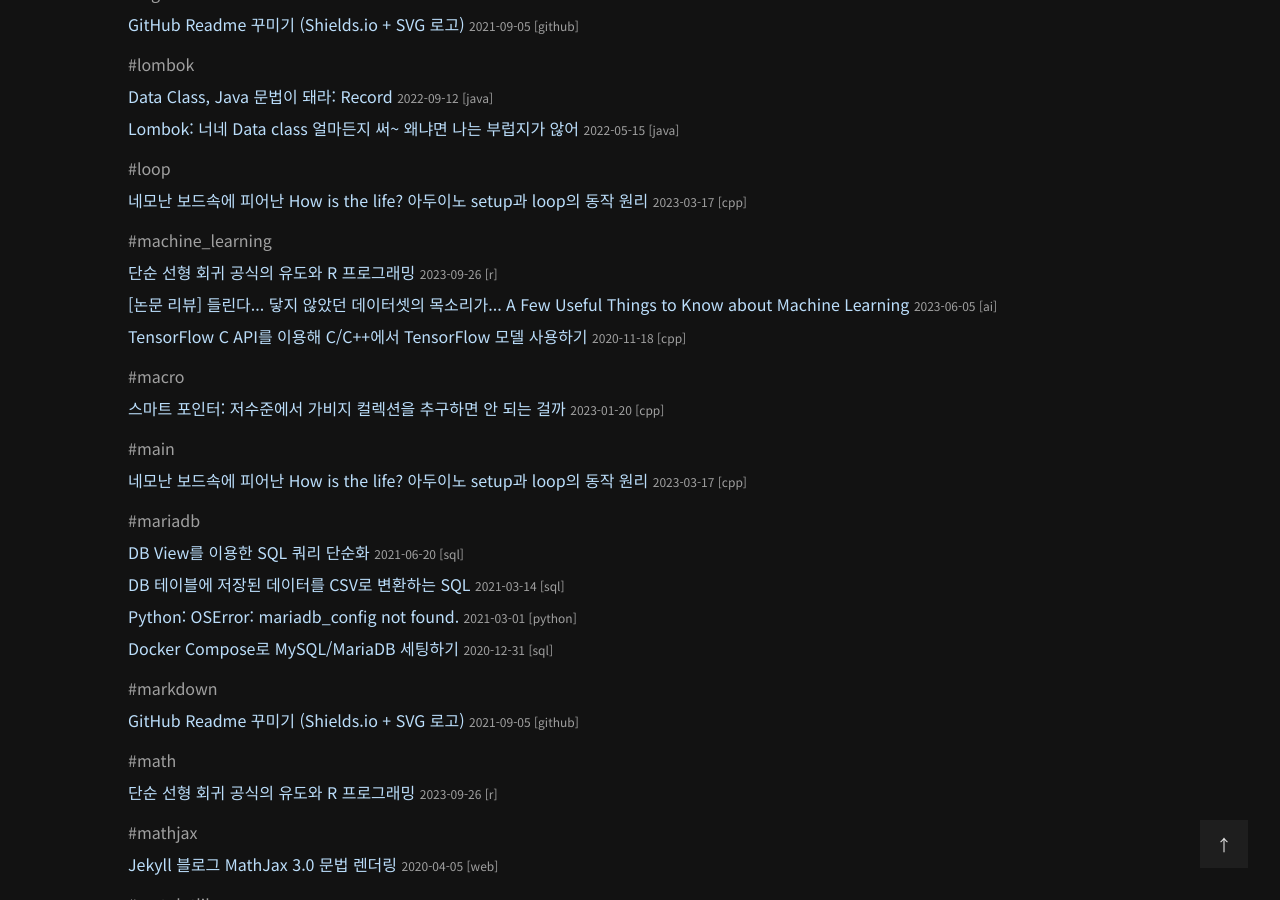
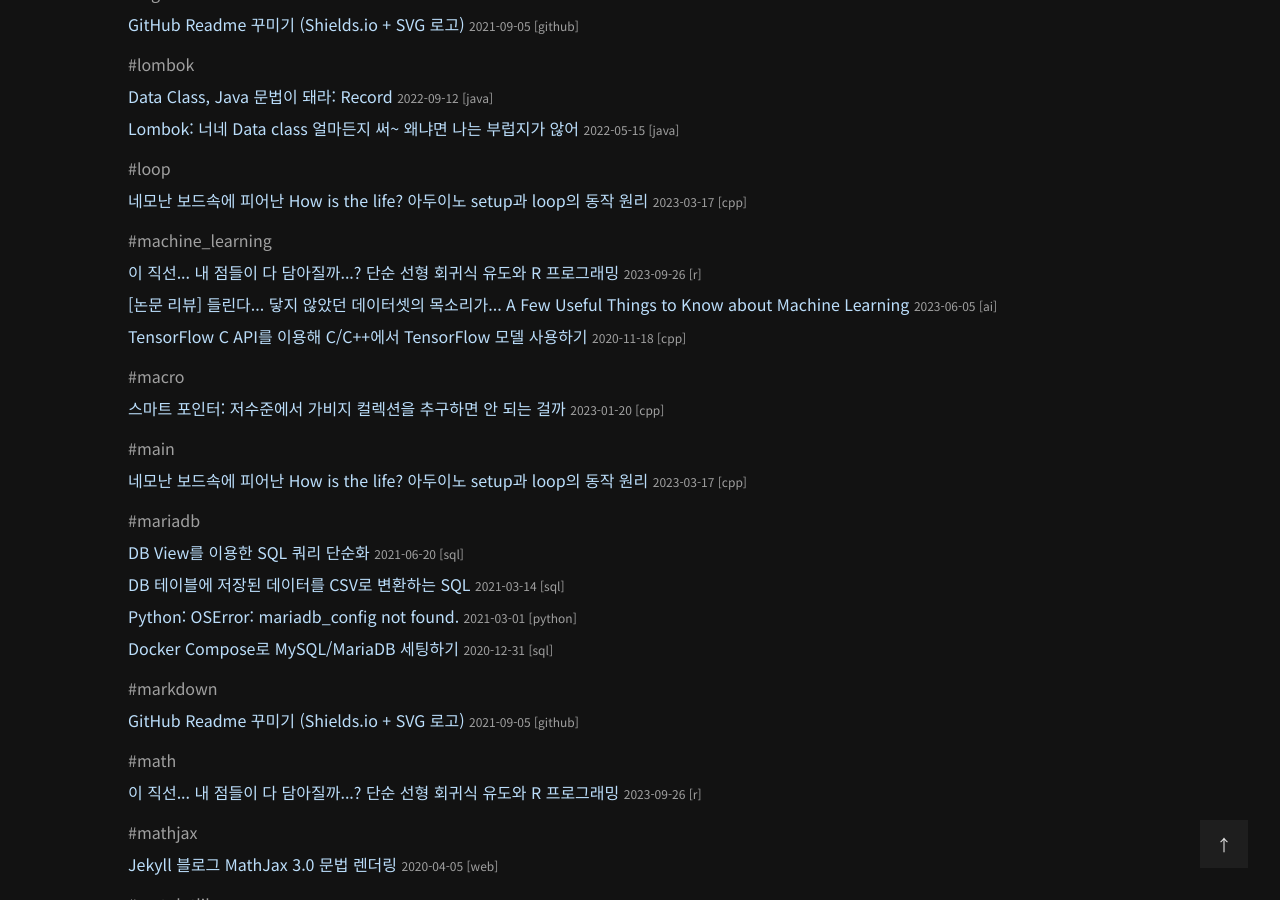
Before and after one commit to int-i/int-i.github.io, a Jekyll site: the page built from tags.html, in a window 1280 px wide and 900 px high, scrolled down 21130 px. Built offline with Jekyll 4.4.1, drawn with Linux system fonts in a browser that asks for light colours; some of the changed text lies outside the part shown.

Commit message:
Update post

````diff
--- a/_posts/2023-09-26-linear-regression.md
+++ b/_posts/2023-09-26-linear-regression.md
@@ -1,9 +1,10 @@
 ---
-title: "단순 선형 회귀 공식의 유도와 R 프로그래밍"
+title: "이 직선... 내 점들이 다 담아질까...? 단순 선형 회귀식 유도와 R 프로그래밍"
 date: 2023-09-26
 author: Astro36
 category: r
 tags: [r, math, linear_regression, machine_learning]
+thumbnail: /assets/posts/2023-09-26-linear-regression/thumbnail.jpg
 ---
 
 **회귀 분석**은 두 변수 사이의 관계를 설명하거나 예측하는 **통계적 방법**입니다.
@@ -149,7 +150,11 @@
 
 > **증명**
 >
-> $$\sum(x_i-\bar{x})=\sum x_i-\sum\bar{x}=n\bar{x}-n\bar{x}=0$$이기 때문에,
+> 잔차($$=x_i-\bar{x}$$)의 합은 **항상 0**입니다.
+>
+> $$\sum(x_i-\bar{x})=\sum x_i-\sum\bar{x}=n\bar{x}-n\bar{x}=0$$
+>
+> $$\sum(x_i-\bar{x})=0$$이면,
 >
 > $$\bar{x}\sum(x_i-\bar{x})=0$$이고,
 >
@@ -163,7 +168,9 @@
 >
 > $$\sum x_i(x_i-\bar{x})=\sum (x_i-\bar{x})^2\quad\cdots(4)$$
 >
-> 마찬가지로, $$\sum(y_i-\bar{y})=\sum y_i-\sum\bar{y}=n\bar{y}-n\bar{y}=0$$이기 때문에,
+> 마찬가지로,
+>
+> $$\sum(y_i-\bar{y})=\sum y_i-\sum\bar{y}=n\bar{y}-n\bar{y}=0$$이기 때문에,
 >
 > $$\bar{x}\sum(y_i-\bar{y})=0$$이고,
 >
@@ -191,7 +198,7 @@
 $$b_2=\frac{\sum(x_i-\bar{x})(y_i-\bar{y})}{\sum(x_i-\bar{x})^2}$$
 
 ```r
-sxy <- sum((x - xm) * (y - ym))
+sxy <- sum((x - xm)*(y - ym))
 sxx <- sum((x - xm)^2)
 b2 <- sxy / sxx
 ```
@@ -201,13 +208,13 @@
 $$b_1=\bar{y}-b_2\bar{x}$$
 
 ```r
-b1 <- ym - b2 * xm
+b1 <- ym - b2*xm
 ```
 
 $$\hat{y_i}=b_1+b_2 x_i$$
 
 ```r
-b1 + b2 * xm
+b1 + b2*xm
 ```
 
 ### 알고리즘 최적화
@@ -229,7 +236,7 @@
 $$\sum(x_i-\bar{x})(y_i-\bar{y})=\sum x_i y_i-n\bar{x}\bar{y}$$
 
 ```r
-sxy <- sum(x * y) - n * xm * ym
+sxy <- sum(x*y) - n*xm*ym
 ```
 
 `sxx`도 같은 방식으로 구할 수 있습니다.
@@ -245,7 +252,7 @@
 $$\sum(x_i-\bar{x})^2=\sum x_i^2-n\bar{x}^2$$
 
 ```r
-sxx <- sum(x^2) - n * xm^2
+sxx <- sum(x^2) - n*xm^2
 ```
 
 최종적으로 코드를 정리하면 아래와 같습니다.
@@ -254,11 +261,11 @@
 xm <- mean(x)
 ym <- mean(y)
 
-sxy <- sum(x * y) - n * xm * ym
-sxx <- sum(x^2) - n * xm^2
+sxy <- sum(x*y) - n*xm*ym
+sxx <- sum(x^2) - n*xm^2
 b2 <- sxy / sxx
 
-b1 <- ym - b2 * xm
+b1 <- ym - b2*xm
 
-b1 + b2 * xm
+b1 + b2*xm
 ```
````
